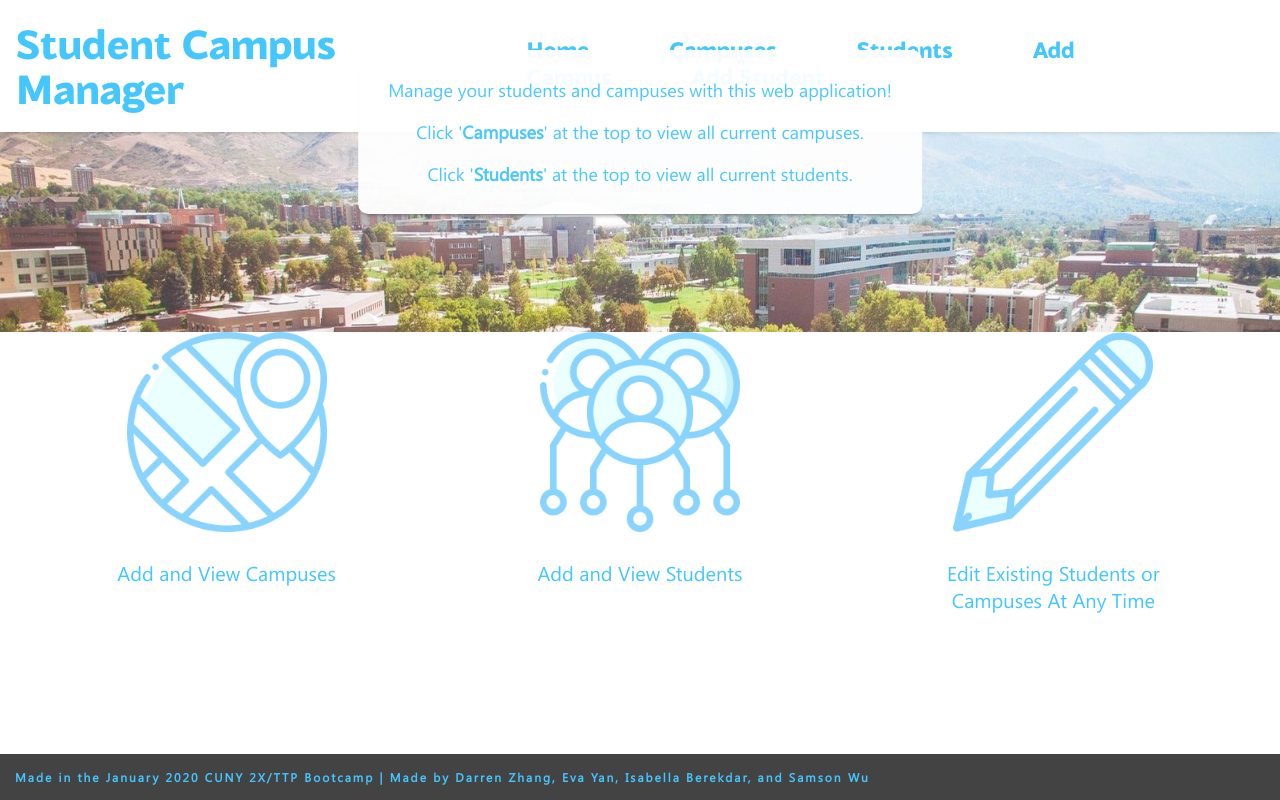
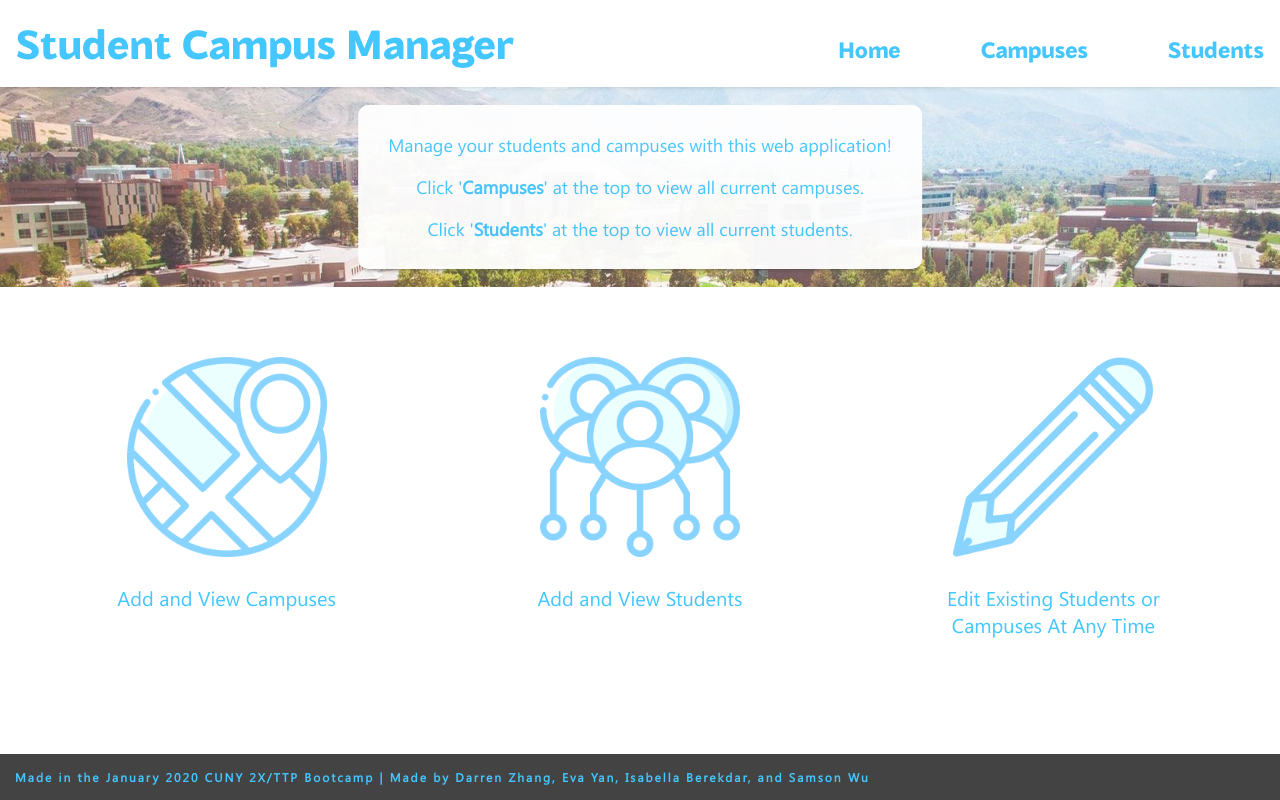
Before and after one commit to isabellab3/Student-Campus-Manager-Frontend, a React (Create React App) app: page / in a window 1280 px wide. Built offline with nearby package versions, Linux system fonts and the light colour scheme.

Commit message:
Fixed strage formatting for centered div in the Homepage

```diff
--- a/src/App.css
+++ b/src/App.css
@@ -99,6 +99,7 @@ h1 {
     flex-direction: column;
     flex-basis: 100%;
     flex: 1;
+    padding-top: 50px;
 }
 
 .row img{
@@ -113,6 +114,8 @@ h1 {
     text-align: center;
     color: #44c6ff;
     font-size: 18px;
+    height: 200px;
+    width: 100%;
 }
 
 .centered {
--- a/src/App.js
+++ b/src/App.js
@@ -31,8 +31,8 @@ class App extends Component {
               <Link to='/'>Home</Link>
               <Link to='/campuses'>Campuses</Link>
               <Link to='/allstudents'>Students</Link>
-              <Link to='/addcampus'>Add Campus</Link>
-              <Link to='/addstudent'>Add Student</Link>
+              {/* <Link to='/addcampus'>Add Campus</Link>
+              <Link to='/addstudent'>Add Student</Link> */}
             </div>
           </div>
 
--- a/src/components/containers/Homepage.jsx
+++ b/src/components/containers/Homepage.jsx
@@ -14,7 +14,6 @@ class Homepage extends Component {
                         <p>Click '<b>Students</b>' at the top to view all current students.</p>
                     </div>
                 </div>
-
                 <div className="home-content">
                     <div className="row">
                         <div className="column">
--- a/src/components/views/AllStudentsView.css
+++ b/src/components/views/AllStudentsView.css
@@ -1,5 +1,48 @@
+@font-face {
+  font-family: blacker-sans;
+  src: url('../../fonts/blacker-sans-trial.extrabold.ttf');
+}
+
+@font-face {
+  font-family: segoe-ui;
+  src: url('../../fonts/SegoeUI.ttf');
+}
+
 .student-grid-container {
   display: grid;
   /* grid-template-columns: 20% 20% 20% 20% 20%; */
   grid-template-columns: 16.667% 16.667% 16.667% 16.667% 16.667% 16.667%;
 }
+
+h1.title {
+  font-family: blacker-sans;
+  color: #44c6ff;
+  display: inline-text;
+  margin-right: 30px;
+}
+
+.add-student-button {
+  margin-top: 2px;
+  margin-bottom: 2px;
+  padding-top: 10px;
+  padding-left: 30px;
+  padding-right: 30px;
+  display: inline-text;
+  background-color: #44c6ff;
+  border: none;
+  border-radius: 10px;
+  font-family: blacker-sans;
+  color: white;
+  font-size: 20px;
+}
+
+.add-student-button:hover {
+  background-color: #01f5bb;
+  border: none;
+  cursor: pointer;
+}
+
+.top-text {
+  display: flex;
+  margin-bottom: 20px;
+}
--- a/src/components/views/AllStudentsView.jsx
+++ b/src/components/views/AllStudentsView.jsx
@@ -1,9 +1,5 @@
 import React, { Component } from "react";
-// import StudentCard from "./StudentCard";
-
-// If you need cards or styling, you can uncomment the lines here to import
 import "../views/AllStudentsView.css";
-// import { CampusCard } from "../";
 import { StudentCard } from "..";
 
 function AllStudentsView(props) {
@@ -23,6 +19,10 @@ function AllStudentsView(props) {
 
     return (
       <div>
+        <div className="top-text">
+          <h1 className="title">All Students</h1>
+          <div className="add-student-button">+ Add Student</div>
+        </div>
         <div className="student-grid-container">{studentElements}</div>
       </div>
     );
--- a/src/components/views/StudentCard.css
+++ b/src/components/views/StudentCard.css
@@ -42,7 +42,7 @@
 }
 
 .student-card button:hover {
-  background-color: #01f5bb;
+  background-color: #44c6ff;
   border: none;
   cursor: pointer;
 }
```
